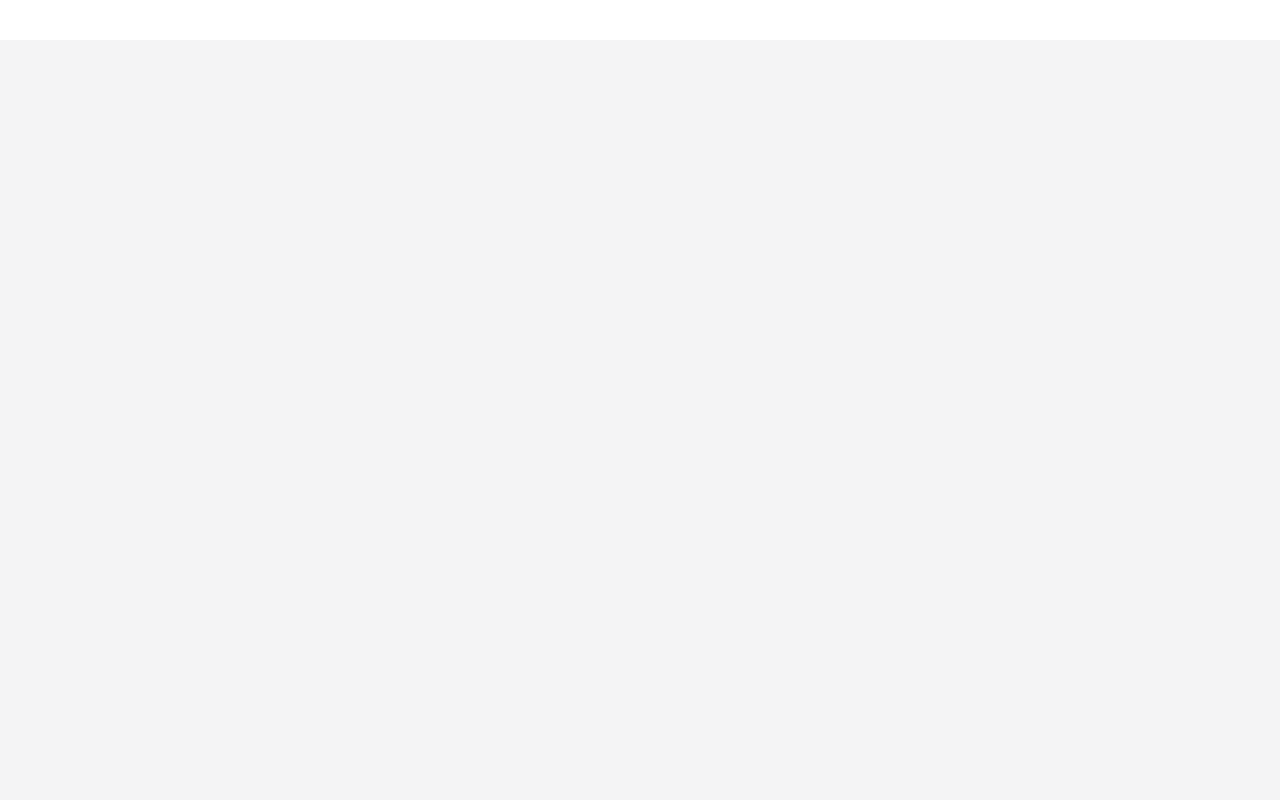
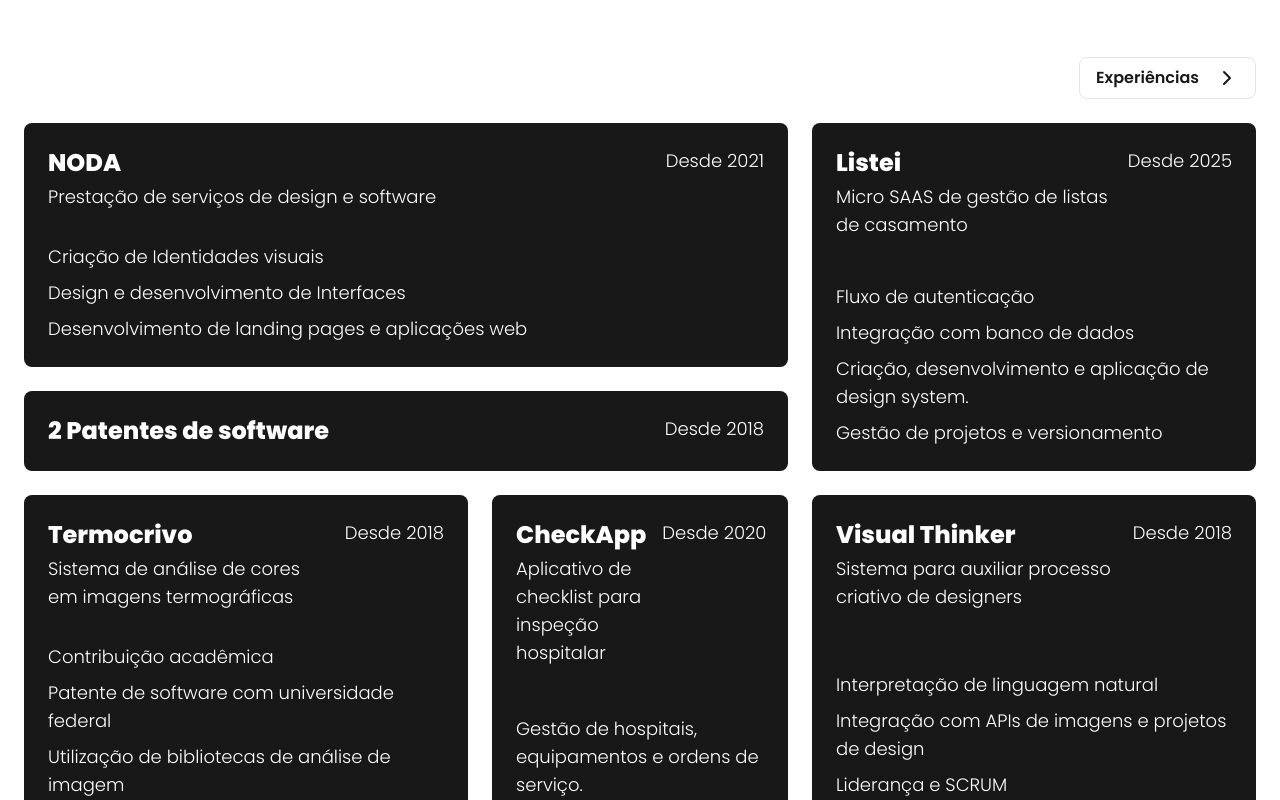
Before and after one commit to srgesio/gesio-dev, a Next.js app: page / in a window 1280 px wide. Shown: the part 1560-2360 px from the top of the page. Built offline with nearby package versions, Linux system fonts and the light colour scheme.

Commit message:
feat: adding projects section

```diff
--- a/app/page.tsx
+++ b/app/page.tsx
@@ -1,5 +1,6 @@
 import Hero from "@/components/Hero";
 import FAQ from "@/components/FAQ";
+import Projects from "@/components/Projects";
 import Experience from "@/components/Experience";
 import Testimonials from "@/components/Testimonials";
 import DecorativeShapes from "@/components/DecorativeShapes";
@@ -10,6 +11,7 @@ export default function Home() {
       <div className="flex flex-1 z-1 w-full flex-col items-center justify-center">
         <Hero />
         <FAQ />
+        <Projects />
         <Experience />
         <Testimonials />
       </div>
--- /dev/null
+++ b/components/ProjectCard/index.tsx
@@ -0,0 +1,36 @@
+import React from "react";
+import type { Project } from "@/lib/projects";
+
+export default function ProjectCard({ project }: { project: Project }) {
+  return (
+    <article className="flex flex-col justify-between h-full gap-8 rounded-lg bg-[#181818] p-6">
+      <div className="flex items-start justify-between gap-4">
+        <div className="flex flex-1 flex-col gap-1">
+          <h3 className="text-2xl font-extrabold text-white">
+            {project.title}
+          </h3>
+          {project.subtitle && (
+            <p className="text-lg font-light text-white">
+              {project.subtitle}
+            </p>
+          )}
+        </div>
+        {project.date && (
+          <span className="shrink-0 text-lg font-light text-white">
+            {project.date}
+          </span>
+        )}
+      </div>
+
+      {project.details.length > 0 && (
+        <div className="flex flex-col gap-2">
+          {project.details.map((detail, index) => (
+            <p key={index} className="text-lg font-light text-white">
+              {detail}
+            </p>
+          ))}
+        </div>
+      )}
+    </article>
+  );
+}
--- /dev/null
+++ b/components/Projects/index.tsx
@@ -0,0 +1,41 @@
+import React from "react";
+import { projects } from "@/lib/projects";
+import ProjectCard from "@/components/ProjectCard";
+import Button from "@/components/Button";
+import { ChevronRight } from "lucide-react";
+
+const gridPosition: Record<string, string> = {
+  noda: "lg:[grid-area:1/1/3/3]",
+  patente: "lg:[grid-area:3/1/4/3]",
+  listei: "lg:[grid-area:1/3/4/4]",
+  termocrivo: "lg:[grid-area:4/1/5/2]",
+  checkapp: "lg:[grid-area:4/2/5/3]",
+  "visual-thinker": "lg:[grid-area:4/3/5/4]",
+};
+
+export default function Projects() {
+  return (
+    <section
+      id="projetos"
+      className="flex relative min-h-screen w-full items-center justify-center px-4 md:px-6"
+    >
+      <div className="flex w-full flex-col gap-6">
+        <div className="flex items-center justify-between">
+          <h2 className="text-4xl font-black text-white">Projetos</h2>
+          <Button as="a" href="#experiencias" variant="secondary" size="default">
+            Experiências
+            <ChevronRight className="size-6" />
+          </Button>
+        </div>
+
+        <div className="grid grid-cols-1 gap-6 lg:grid-cols-[3fr_2fr_3fr]">
+          {projects.map((project) => (
+            <div key={project.id} className={gridPosition[project.id] ?? ""}>
+              <ProjectCard project={project} />
+            </div>
+          ))}
+        </div>
+      </div>
+    </section>
+  );
+}
--- /dev/null
+++ b/lib/projects.ts
@@ -0,0 +1,71 @@
+export interface Project {
+  id: string;
+  title: string;
+  subtitle: string;
+  date: string;
+  details: string[];
+}
+
+export const projects: Project[] = [
+  {
+    id: "noda",
+    title: "NODA",
+    subtitle: "Prestação de serviços de design e software",
+    date: "Desde 2021",
+    details: [
+      "Criação de Identidades visuais",
+      "Design e desenvolvimento de Interfaces",
+      "Desenvolvimento de landing pages e aplicações web",
+    ],
+  },
+  {
+    id: "patente",
+    title: "2 Patentes de software",
+    subtitle: "",
+    date: "Desde 2018",
+    details: [],
+  },
+  {
+    id: "listei",
+    title: "Listei",
+    subtitle: "Micro SAAS de gestão de listas de casamento",
+    date: "Desde 2025",
+    details: [
+      "Fluxo de autenticação",
+      "Integração com banco de dados",
+      "Criação, desenvolvimento e aplicação de design system.",
+      "Gestão de projetos e versionamento",
+    ],
+  },
+  {
+    id: "termocrivo",
+    title: "Termocrivo",
+    subtitle: "Sistema de análise de cores em imagens termográficas",
+    date: "Desde 2018",
+    details: [
+      "Contribuição acadêmica",
+      "Patente de software com universidade federal",
+      "Utilização de bibliotecas de análise de imagem",
+    ],
+  },
+  {
+    id: "checkapp",
+    title: "CheckApp",
+    subtitle: "Aplicativo de checklist para inspeção hospitalar",
+    date: "Desde 2020",
+    details: [
+      "Gestão de hospitais, equipamentos e ordens de serviço.",
+    ],
+  },
+  {
+    id: "visual-thinker",
+    title: "Visual Thinker",
+    subtitle: "Sistema para auxiliar processo criativo de designers",
+    date: "Desde 2018",
+    details: [
+      "Interpretação de linguagem natural",
+      "Integração com APIs de imagens e projetos de design",
+      "Liderança e SCRUM",
+    ],
+  },
+];
```
